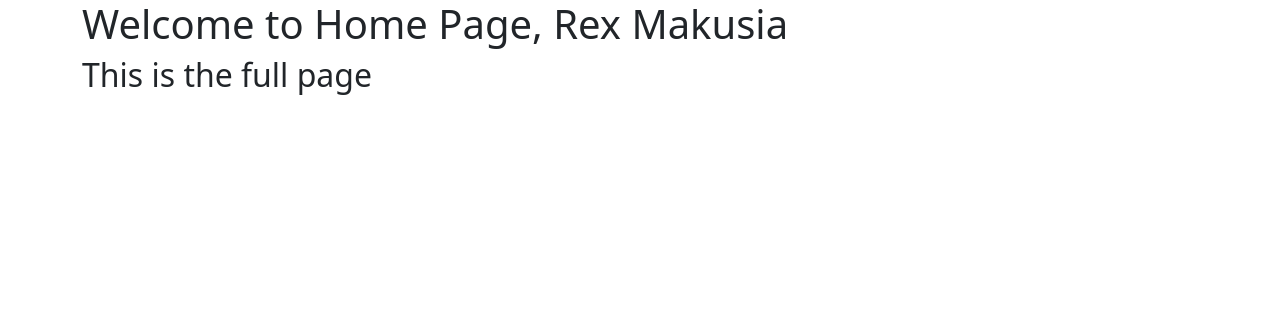
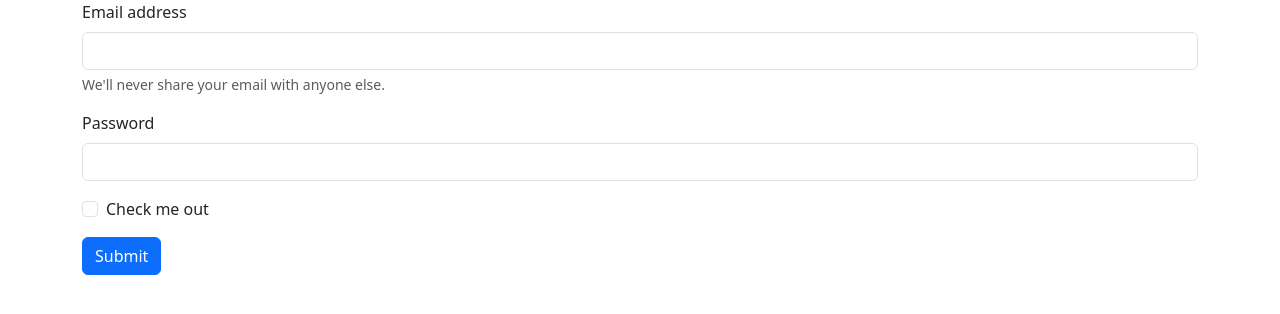
Before and after one commit to grecpt/Movie_Reviews_Django_App, a Django app: page / in a window 1280 px wide. Shown: the top 314 px of the page. Run offline with Django 5.2, Linux system fonts and the light colour scheme.

Commit message:
Movie_Reviews_Django_App: Replace the Heading tags with Forms tags

```diff
--- a/movie/templates/home.html
+++ b/movie/templates/home.html
@@ -8,8 +8,22 @@
 </head>
 <body>
     <div class="container">
-    <h1>Welcome to Home Page, {{name}} </h1>
-    <h2>This is the full page</h2>
+        <form>
+            <div class="mb-3">
+              <label for="exampleInputEmail1" class="form-label">Email address</label>
+              <input type="email" class="form-control" id="exampleInputEmail1" aria-describedby="emailHelp">
+              <div id="emailHelp" class="form-text">We'll never share your email with anyone else.</div>
+            </div>
+            <div class="mb-3">
+              <label for="exampleInputPassword1" class="form-label">Password</label>
+              <input type="password" class="form-control" id="exampleInputPassword1">
+            </div>
+            <div class="mb-3 form-check">
+              <input type="checkbox" class="form-check-input" id="exampleCheck1">
+              <label class="form-check-label" for="exampleCheck1">Check me out</label>
+            </div>
+            <button type="submit" class="btn btn-primary">Submit</button>
+          </form>
     </div>
 </body>
 </html>
```
